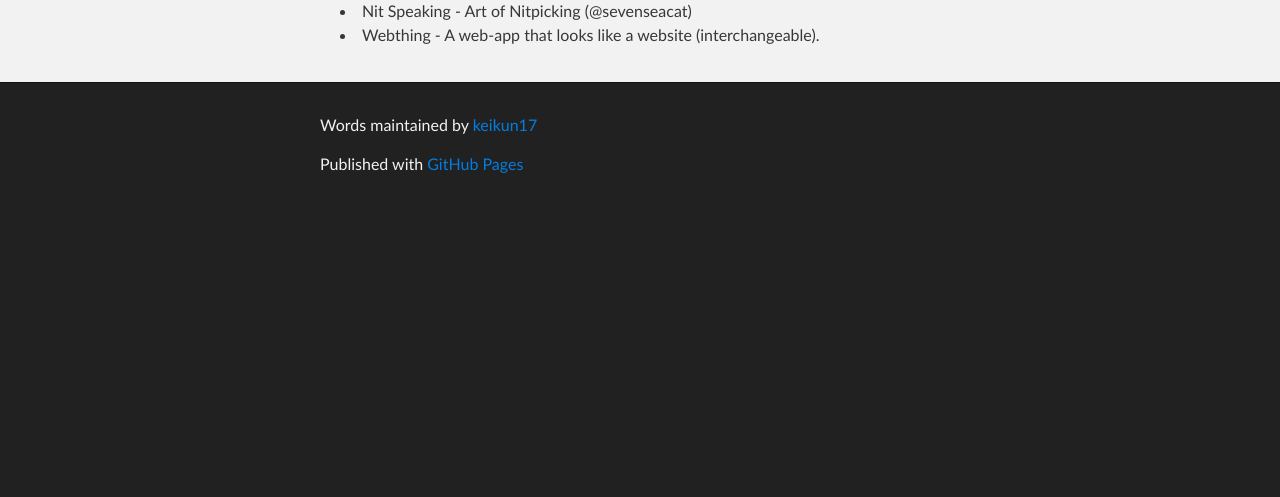
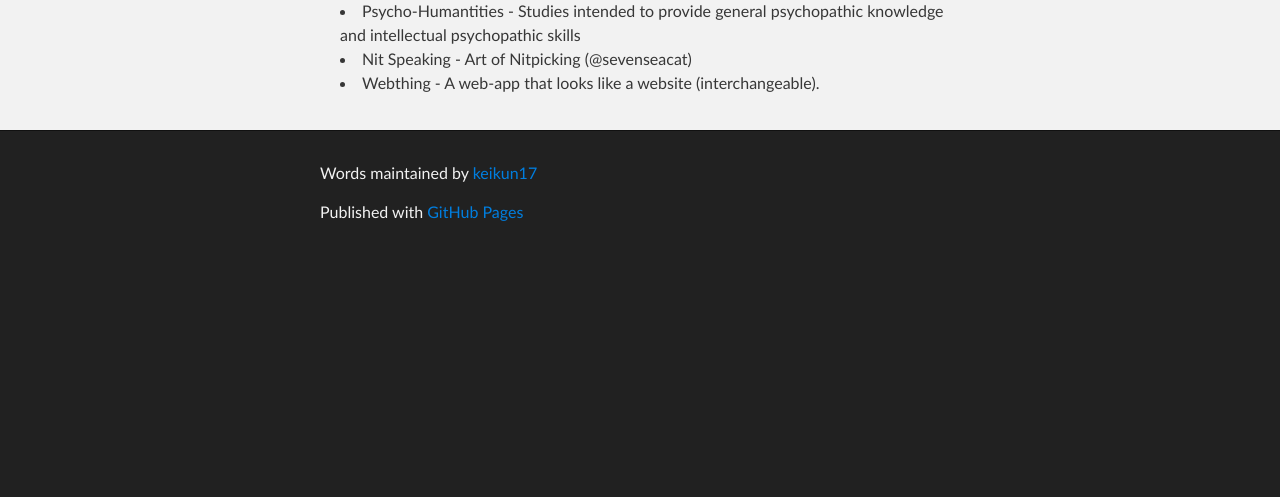
Before and after one commit to keikun17/words, a plain HTML site: page index.html in a window 1280 px wide. Shown: the part 303-800 px from the top of the page. Drawn offline with Linux system fonts and the light colour scheme.

Commit message:
Psycho-Humantities.

```diff
--- a/index.html
+++ b/index.html
@@ -34,6 +34,7 @@
         <h4>Words</h4>
 
 <ul>
+<li>Psycho-Humantities - Studies intended to provide general psychopathic knowledge and intellectual psychopathic skills </li>
 <li>Nit Speaking - Art of Nitpicking (@sevenseacat)</li>
 <li>Webthing - A web-app that looks like a website (interchangeable).</li>
 </ul>
```
